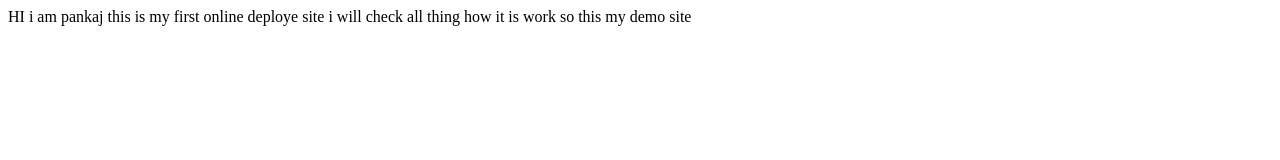
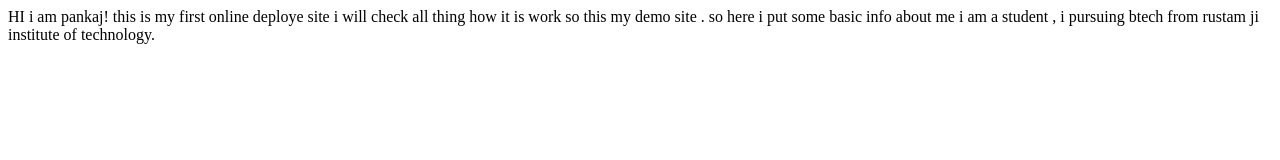
Before and after one commit to py-pankaj-ydv-7/pankajyadav-site, a plain HTML site: page index.html in a window 1280 px wide. Drawn offline with Linux system fonts and the light colour scheme.

Commit message:
update text

```diff
--- a/index.html
+++ b/index.html
@@ -6,6 +6,8 @@
     <title>pankajsite</title>
 </head>
 <body>
-    HI i am pankaj this is my first online deploye site i will check all thing how it is work so this my demo site
+    HI i am pankaj! this is my first online deploye site i will check all thing how it is work so this my demo site .
+    so here i put some basic info about me
+    i am a student , i pursuing btech from rustam ji institute of technology.
 </body>
 </html>
```
